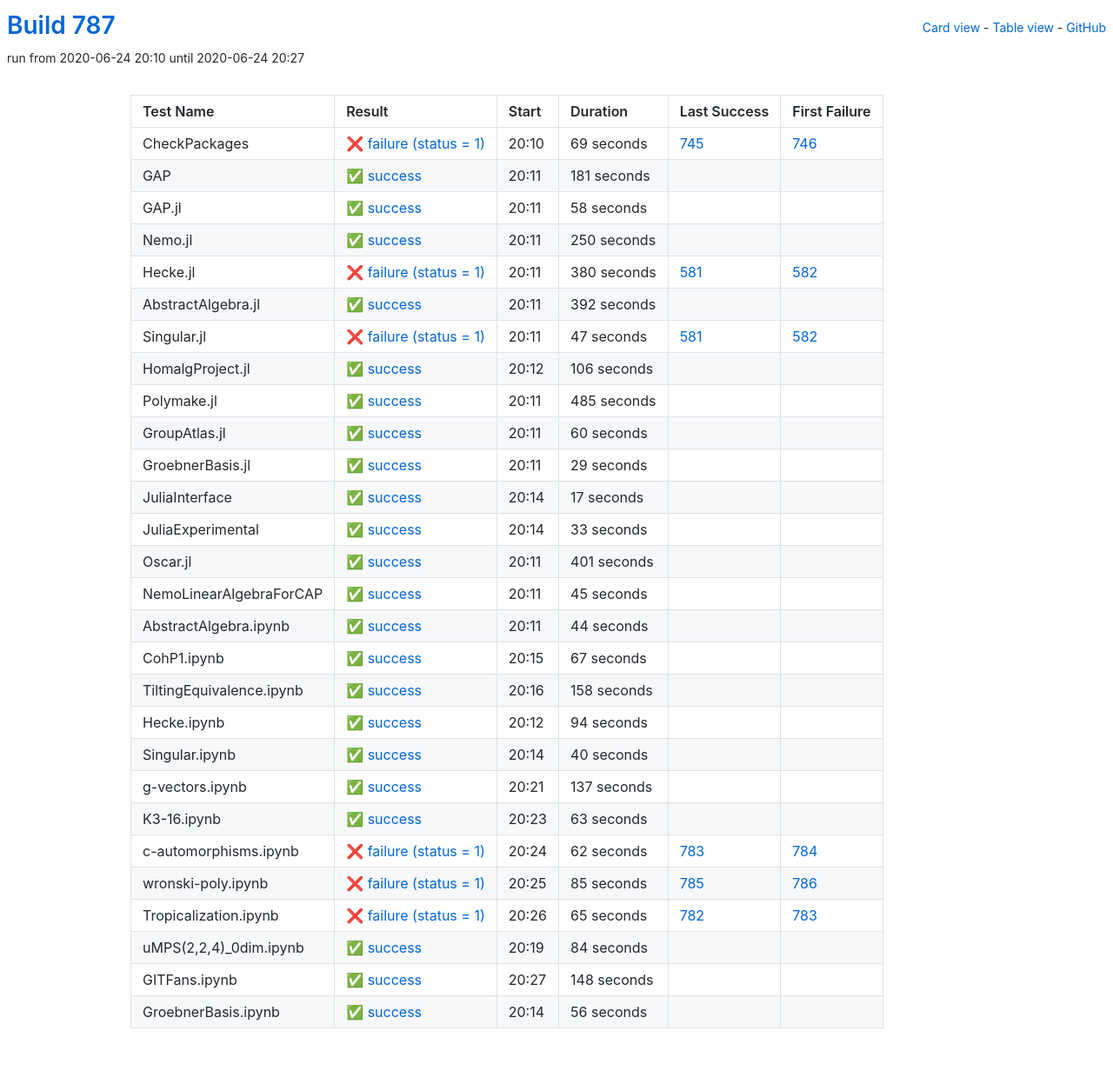
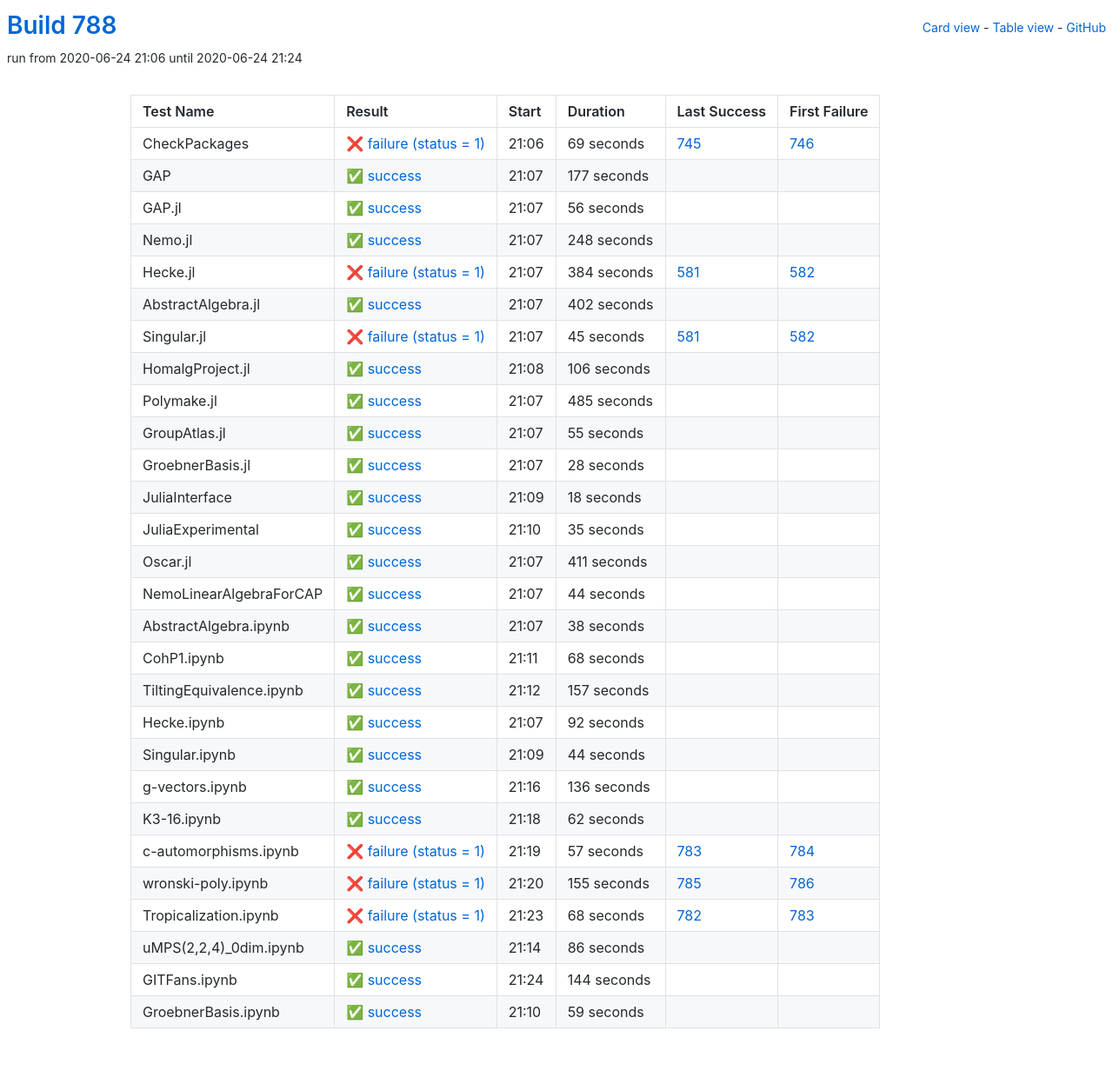
Before and after one commit to oscar-system/oscar-ci-status-1.4, a Jekyll site: the page built from table.html, in a window 1280 px wide. Shown: the whole page at 87% size. Built offline with Jekyll 4.4.1, drawn with Linux system fonts in a browser that asks for light colours.

Commit message:
Build #788

```diff
--- a/_data/ci.yml
+++ b/_data/ci.yml
@@ -1,6 +1,6 @@
 ---
-build: 787
-build_url: https://oscarci.mathematik.uni-kl.de/job/oscar-julia-1.4/787/
+build: 788
+build_url: https://oscarci.mathematik.uni-kl.de/job/oscar-julia-1.4/788/
 job: oscar-julia-1.4
 organization: oscar-system
 repo: oscar-ci-status-1.4
@@ -8,8 +8,8 @@ repourl: https://github.com/oscar-system/oscar-ci-status-1.4
 tests:
 - name: CheckPackages
   id: checkpackages
-  log: https://oscarci.mathematik.uni-kl.de/job/oscar-julia-1.4/787/artifact/logs/build-787/CheckPackages.log
-  start: 2020-06-24 20:10
+  log: https://oscarci.mathematik.uni-kl.de/job/oscar-julia-1.4/788/artifact/logs/build-788/CheckPackages.log
+  start: 2020-06-24 21:06
   success: false
   exitcode: 1
   status: failure
@@ -20,80 +20,80 @@ tests:
   first_failure_url: https://oscarci.mathematik.uni-kl.de/job/oscar-julia-1.4/746/
 - name: GAP
   id: gap
-  log: https://oscarci.mathematik.uni-kl.de/job/oscar-julia-1.4/787/artifact/logs/build-787/GAP.log
-  start: 2020-06-24 20:11
+  log: https://oscarci.mathematik.uni-kl.de/job/oscar-julia-1.4/788/artifact/logs/build-788/GAP.log
+  start: 2020-06-24 21:07
   success: true
   exitcode: 0
   status: success
-  duration: 181
+  duration: 177
   last_success: false
   last_success_url:
   first_failure: false
   first_failure_url:
 - name: GAP.jl
   id: gap-jl
-  log: https://oscarci.mathematik.uni-kl.de/job/oscar-julia-1.4/787/artifact/logs/build-787/GAP.jl.log
-  start: 2020-06-24 20:11
+  log: https://oscarci.mathematik.uni-kl.de/job/oscar-julia-1.4/788/artifact/logs/build-788/GAP.jl.log
+  start: 2020-06-24 21:07
   success: true
   exitcode: 0
   status: success
-  duration: 58
+  duration: 56
   last_success: false
   last_success_url:
   first_failure: false
   first_failure_url:
 - name: Nemo.jl
   id: nemo-jl
-  log: https://oscarci.mathematik.uni-kl.de/job/oscar-julia-1.4/787/artifact/logs/build-787/Nemo.jl.log
-  start: 2020-06-24 20:11
+  log: https://oscarci.mathematik.uni-kl.de/job/oscar-julia-1.4/788/artifact/logs/build-788/Nemo.jl.log
+  start: 2020-06-24 21:07
   success: true
   exitcode: 0
   status: success
-  duration: 250
+  duration: 248
   last_success: false
   last_success_url:
   first_failure: false
   first_failure_url:
 - name: Hecke.jl
   id: hecke-jl
-  log: https://oscarci.mathematik.uni-kl.de/job/oscar-julia-1.4/787/artifact/logs/build-787/Hecke.jl.log
-  start: 2020-06-24 20:11
+  log: https://oscarci.mathematik.uni-kl.de/job/oscar-julia-1.4/788/artifact/logs/build-788/Hecke.jl.log
+  start: 2020-06-24 21:07
   success: false
   exitcode: 1
   status: failure
-  duration: 380
+  duration: 384
   last_success: 581
   last_success_url: https://oscarci.mathematik.uni-kl.de/job/oscar-julia-1.4/581/
   first_failure: 582
   first_failure_url: https://oscarci.mathematik.uni-kl.de/job/oscar-julia-1.4/582/
 - name: AbstractAlgebra.jl
   id: abstractalgebra-jl
-  log: https://oscarci.mathematik.uni-kl.de/job/oscar-julia-1.4/787/artifact/logs/build-787/AbstractAlgebra.jl.log
-  start: 2020-06-24 20:11
+  log: https://oscarci.mathematik.uni-kl.de/job/oscar-julia-1.4/788/artifact/logs/build-788/AbstractAlgebra.jl.log
+  start: 2020-06-24 21:07
   success: true
   exitcode: 0
   status: success
-  duration: 392
+  duration: 402
   last_success: false
   last_success_url:
   first_failure: false
   first_failure_url:
 - name: Singular.jl
   id: singular-jl
-  log: https://oscarci.mathematik.uni-kl.de/job/oscar-julia-1.4/787/artifact/logs/build-787/Singular.jl.log
-  start: 2020-06-24 20:11
+  log: https://oscarci.mathematik.uni-kl.de/job/oscar-julia-1.4/788/artifact/logs/build-788/Singular.jl.log
+  start: 2020-06-24 21:07
   success: false
   exitcode: 1
   status: failure
-  duration: 47
+  duration: 45
   last_success: 581
   last_success_url: https://oscarci.mathematik.uni-kl.de/job/oscar-julia-1.4/581/
   first_failure: 582
   first_failure_url: https://oscarci.mathematik.uni-kl.de/job/oscar-julia-1.4/582/
 - name: HomalgProject.jl
   id: homalgproject-jl
-  log: https://oscarci.mathematik.uni-kl.de/job/oscar-julia-1.4/787/artifact/logs/build-787/HomalgProject.jl.log
-  start: 2020-06-24 20:12
+  log: https://oscarci.mathematik.uni-kl.de/job/oscar-julia-1.4/788/artifact/logs/build-788/HomalgProject.jl.log
+  start: 2020-06-24 21:08
   success: true
   exitcode: 0
   status: success
@@ -104,8 +104,8 @@ tests:
   first_failure_url:
 - name: Polymake.jl
   id: polymake-jl
-  log: https://oscarci.mathematik.uni-kl.de/job/oscar-julia-1.4/787/artifact/logs/build-787/Polymake.jl.log
-  start: 2020-06-24 20:11
+  log: https://oscarci.mathematik.uni-kl.de/job/oscar-julia-1.4/788/artifact/logs/build-788/Polymake.jl.log
+  start: 2020-06-24 21:07
   success: true
   exitcode: 0
   status: success
@@ -116,80 +116,68 @@ tests:
   first_failure_url:
 - name: GroupAtlas.jl
   id: groupatlas-jl
-  log: https://oscarci.mathematik.uni-kl.de/job/oscar-julia-1.4/787/artifact/logs/build-787/GroupAtlas.jl.log
-  start: 2020-06-24 20:11
+  log: https://oscarci.mathematik.uni-kl.de/job/oscar-julia-1.4/788/artifact/logs/build-788/GroupAtlas.jl.log
+  start: 2020-06-24 21:07
   success: true
   exitcode: 0
   status: success
-  duration: 60
+  duration: 55
   last_success: false
   last_success_url:
   first_failure: false
   first_failure_url:
 - name: GroebnerBasis.jl
   id: groebnerbasis-jl
-  log: https://oscarci.mathematik.uni-kl.de/job/oscar-julia-1.4/787/artifact/logs/build-787/GroebnerBasis.jl.log
-  start: 2020-06-24 20:11
+  log: https://oscarci.mathematik.uni-kl.de/job/oscar-julia-1.4/788/artifact/logs/build-788/GroebnerBasis.jl.log
+  start: 2020-06-24 21:07
   success: true
   exitcode: 0
   status: success
-  duration: 29
+  duration: 28
   last_success: false
   last_success_url:
   first_failure: false
   first_failure_url:
 - name: JuliaInterface
   id: juliainterface
-  log: https://oscarci.mathematik.uni-kl.de/job/oscar-julia-1.4/787/artifact/logs/build-787/JuliaInterface.log
-  start: 2020-06-24 20:14
+  log: https://oscarci.mathematik.uni-kl.de/job/oscar-julia-1.4/788/artifact/logs/build-788/JuliaInterface.log
+  start: 2020-06-24 21:09
   success: true
   exitcode: 0
   status: success
-  duration: 17
+  duration: 18
   last_success: false
   last_success_url:
   first_failure: false
   first_failure_url:
 - name: JuliaExperimental
   id: juliaexperimental
-  log: https://oscarci.mathematik.uni-kl.de/job/oscar-julia-1.4/787/artifact/logs/build-787/JuliaExperimental.log
-  start: 2020-06-24 20:14
+  log: https://oscarci.mathematik.uni-kl.de/job/oscar-julia-1.4/788/artifact/logs/build-788/JuliaExperimental.log
+  start: 2020-06-24 21:10
   success: true
   exitcode: 0
   status: success
-  duration: 33
+  duration: 35
   last_success: false
   last_success_url:
   first_failure: false
   first_failure_url:
 - name: Oscar.jl
   id: oscar-jl
-  log: https://oscarci.mathematik.uni-kl.de/job/oscar-julia-1.4/787/artifact/logs/build-787/Oscar.jl.log
-  start: 2020-06-24 20:11
+  log: https://oscarci.mathematik.uni-kl.de/job/oscar-julia-1.4/788/artifact/logs/build-788/Oscar.jl.log
+  start: 2020-06-24 21:07
   success: true
   exitcode: 0
   status: success
-  duration: 401
+  duration: 411
   last_success: false
   last_success_url:
   first_failure: false
   first_failure_url:
 - name: NemoLinearAlgebraForCAP
   id: nemolinearalgebraforcap
-  log: https://oscarci.mathematik.uni-kl.de/job/oscar-julia-1.4/787/artifact/logs/build-787/NemoLinearAlgebraForCAP.log
-  start: 2020-06-24 20:11
-  success: true
-  exitcode: 0
-  status: success
-  duration: 45
-  last_success: false
-  last_success_url:
-  first_failure: false
-  first_failure_url:
-- name: AbstractAlgebra.ipynb
-  id: abstractalgebra-ipynb
-  log: https://oscarci.mathematik.uni-kl.de/job/oscar-julia-1.4/787/artifact/logs/build-787/AbstractAlgebra.ipynb.log
-  start: 2020-06-24 20:11
+  log: https://oscarci.mathematik.uni-kl.de/job/oscar-julia-1.4/788/artifact/logs/build-788/NemoLinearAlgebraForCAP.log
+  start: 2020-06-24 21:07
   success: true
   exitcode: 0
   status: success
@@ -198,146 +186,158 @@ tests:
   last_success_url:
   first_failure: false
   first_failure_url:
-- name: CohP1.ipynb
-  id: cohp1-ipynb
-  log: https://oscarci.mathematik.uni-kl.de/job/oscar-julia-1.4/787/artifact/logs/build-787/CohP1.ipynb.log
-  start: 2020-06-24 20:15
+- name: AbstractAlgebra.ipynb
+  id: abstractalgebra-ipynb
+  log: https://oscarci.mathematik.uni-kl.de/job/oscar-julia-1.4/788/artifact/logs/build-788/AbstractAlgebra.ipynb.log
+  start: 2020-06-24 21:07
   success: true
   exitcode: 0
   status: success
-  duration: 67
+  duration: 38
+  last_success: false
+  last_success_url:
+  first_failure: false
+  first_failure_url:
+- name: CohP1.ipynb
+  id: cohp1-ipynb
+  log: https://oscarci.mathematik.uni-kl.de/job/oscar-julia-1.4/788/artifact/logs/build-788/CohP1.ipynb.log
+  start: 2020-06-24 21:11
+  success: true
+  exitcode: 0
+  status: success
+  duration: 68
   last_success: false
   last_success_url:
   first_failure: false
   first_failure_url:
 - name: TiltingEquivalence.ipynb
   id: tiltingequivalence-ipynb
-  log: https://oscarci.mathematik.uni-kl.de/job/oscar-julia-1.4/787/artifact/logs/build-787/TiltingEquivalence.ipynb.log
-  start: 2020-06-24 20:16
+  log: https://oscarci.mathematik.uni-kl.de/job/oscar-julia-1.4/788/artifact/logs/build-788/TiltingEquivalence.ipynb.log
+  start: 2020-06-24 21:12
   success: true
   exitcode: 0
   status: success
-  duration: 158
+  duration: 157
   last_success: false
   last_success_url:
   first_failure: false
   first_failure_url:
 - name: Hecke.ipynb
   id: hecke-ipynb
-  log: https://oscarci.mathematik.uni-kl.de/job/oscar-julia-1.4/787/artifact/logs/build-787/Hecke.ipynb.log
-  start: 2020-06-24 20:12
+  log: https://oscarci.mathematik.uni-kl.de/job/oscar-julia-1.4/788/artifact/logs/build-788/Hecke.ipynb.log
+  start: 2020-06-24 21:07
   success: true
   exitcode: 0
   status: success
-  duration: 94
+  duration: 92
   last_success: false
   last_success_url:
   first_failure: false
   first_failure_url:
 - name: Singular.ipynb
   id: singular-ipynb
-  log: https://oscarci.mathematik.uni-kl.de/job/oscar-julia-1.4/787/artifact/logs/build-787/Singular.ipynb.log
-  start: 2020-06-24 20:14
+  log: https://oscarci.mathematik.uni-kl.de/job/oscar-julia-1.4/788/artifact/logs/build-788/Singular.ipynb.log
+  start: 2020-06-24 21:09
   success: true
   exitcode: 0
   status: success
-  duration: 40
+  duration: 44
   last_success: false
   last_success_url:
   first_failure: false
   first_failure_url:
 - name: g-vectors.ipynb
   id: g-vectors-ipynb
-  log: https://oscarci.mathematik.uni-kl.de/job/oscar-julia-1.4/787/artifact/logs/build-787/g-vectors.ipynb.log
-  start: 2020-06-24 20:21
+  log: https://oscarci.mathematik.uni-kl.de/job/oscar-julia-1.4/788/artifact/logs/build-788/g-vectors.ipynb.log
+  start: 2020-06-24 21:16
   success: true
   exitcode: 0
   status: success
-  duration: 137
+  duration: 136
   last_success: false
   last_success_url:
   first_failure: false
   first_failure_url:
 - name: K3-16.ipynb
   id: k3-16-ipynb
-  log: https://oscarci.mathematik.uni-kl.de/job/oscar-julia-1.4/787/artifact/logs/build-787/K3-16.ipynb.log
-  start: 2020-06-24 20:23
+  log: https://oscarci.mathematik.uni-kl.de/job/oscar-julia-1.4/788/artifact/logs/build-788/K3-16.ipynb.log
+  start: 2020-06-24 21:18
   success: true
   exitcode: 0
   status: success
-  duration: 63
+  duration: 62
   last_success: false
   last_success_url:
   first_failure: false
   first_failure_url:
 - name: c-automorphisms.ipynb
   id: c-automorphisms-ipynb
-  log: https://oscarci.mathematik.uni-kl.de/job/oscar-julia-1.4/787/artifact/logs/build-787/c-automorphisms.ipynb.log
-  start: 2020-06-24 20:24
+  log: https://oscarci.mathematik.uni-kl.de/job/oscar-julia-1.4/788/artifact/logs/build-788/c-automorphisms.ipynb.log
+  start: 2020-06-24 21:19
   success: false
   exitcode: 1
   status: failure
-  duration: 62
+  duration: 57
   last_success: 783
   last_success_url: https://oscarci.mathematik.uni-kl.de/job/oscar-julia-1.4/783/
   first_failure: 784
   first_failure_url: https://oscarci.mathematik.uni-kl.de/job/oscar-julia-1.4/784/
 - name: wronski-poly.ipynb
   id: wronski-poly-ipynb
-  log: https://oscarci.mathematik.uni-kl.de/job/oscar-julia-1.4/787/artifact/logs/build-787/wronski-poly.ipynb.log
-  start: 2020-06-24 20:25
+  log: https://oscarci.mathematik.uni-kl.de/job/oscar-julia-1.4/788/artifact/logs/build-788/wronski-poly.ipynb.log
+  start: 2020-06-24 21:20
   success: false
   exitcode: 1
   status: failure
-  duration: 85
+  duration: 155
   last_success: 785
   last_success_url: https://oscarci.mathematik.uni-kl.de/job/oscar-julia-1.4/785/
   first_failure: 786
   first_failure_url: https://oscarci.mathematik.uni-kl.de/job/oscar-julia-1.4/786/
 - name: Tropicalization.ipynb
   id: tropicalization-ipynb
-  log: https://oscarci.mathematik.uni-kl.de/job/oscar-julia-1.4/787/artifact/logs/build-787/Tropicalization.ipynb.log
-  start: 2020-06-24 20:26
+  log: https://oscarci.mathematik.uni-kl.de/job/oscar-julia-1.4/788/artifact/logs/build-788/Tropicalization.ipynb.log
+  start: 2020-06-24 21:23
   success: false
   exitcode: 1
   status: failure
-  duration: 65
+  duration: 68
   last_success: 782
   last_success_url: https://oscarci.mathematik.uni-kl.de/job/oscar-julia-1.4/782/
   first_failure: 783
   first_failure_url: https://oscarci.mathematik.uni-kl.de/job/oscar-julia-1.4/783/
 - name: uMPS(2,2,4)_0dim.ipynb
   id: umps-2-2-4-0dim-ipynb
-  log: https://oscarci.mathematik.uni-kl.de/job/oscar-julia-1.4/787/artifact/logs/build-787/uMPS-2-2-4-_0dim.ipynb.log
-  start: 2020-06-24 20:19
+  log: https://oscarci.mathematik.uni-kl.de/job/oscar-julia-1.4/788/artifact/logs/build-788/uMPS-2-2-4-_0dim.ipynb.log
+  start: 2020-06-24 21:14
   success: true
   exitcode: 0
   status: success
-  duration: 84
+  duration: 86
   last_success: false
   last_success_url:
   first_failure: false
   first_failure_url:
 - name: GITFans.ipynb
   id: gitfans-ipynb
-  log: https://oscarci.mathematik.uni-kl.de/job/oscar-julia-1.4/787/artifact/logs/build-787/GITFans.ipynb.log
-  start: 2020-06-24 20:27
+  log: https://oscarci.mathematik.uni-kl.de/job/oscar-julia-1.4/788/artifact/logs/build-788/GITFans.ipynb.log
+  start: 2020-06-24 21:24
   success: true
   exitcode: 0
   status: success
-  duration: 148
+  duration: 144
   last_success: false
   last_success_url:
   first_failure: false
   first_failure_url:
 - name: GroebnerBasis.ipynb
   id: groebnerbasis-ipynb
-  log: https://oscarci.mathematik.uni-kl.de/job/oscar-julia-1.4/787/artifact/logs/build-787/GroebnerBasis.ipynb.log
-  start: 2020-06-24 20:14
+  log: https://oscarci.mathematik.uni-kl.de/job/oscar-julia-1.4/788/artifact/logs/build-788/GroebnerBasis.ipynb.log
+  start: 2020-06-24 21:10
   success: true
   exitcode: 0
   status: success
-  duration: 56
+  duration: 59
   last_success: false
   last_success_url:
   first_failure: false
```
Also changed, not shown: README.md.
